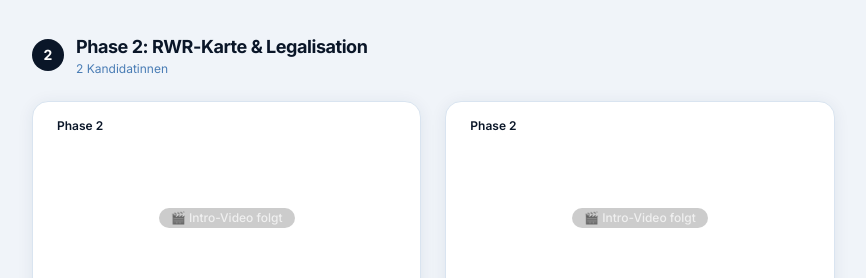
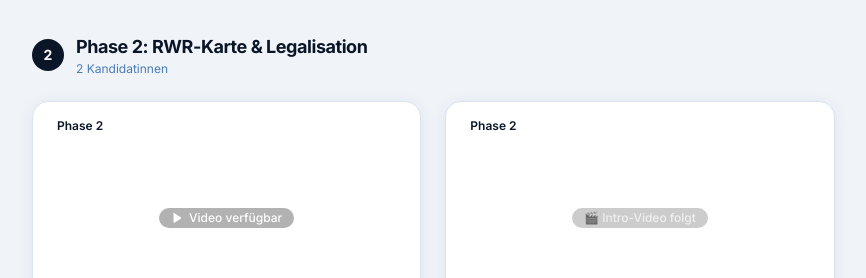
Before and after one commit to terra007/apoe-website, a Next.js app: page /pflegekraefte in a window 1280 px wide. Shown: the part 1240-1518 px from the top of the page, without its empty margins (0-866 px from the left). Built offline with nearby package versions, Linux system fonts and the light colour scheme.

Commit message:
fix: show video badge on card when video is available

```diff
--- a/components/PflegekraftCard.tsx
+++ b/components/PflegekraftCard.tsx
@@ -1,5 +1,5 @@
 import Link from "next/link";
-import { ArrowRight, Star, Clock } from "lucide-react";
+import { ArrowRight, Star, Clock, Play } from "lucide-react";
 import { type Pflegekraft, phaseLabels, phaseColors } from "@/lib/pflegekraefte-data";
 
 interface PflegekraftCardProps {
@@ -34,9 +34,16 @@ export default function PflegekraftCard({ pflegekraft: pk }: PflegekraftCardProp
           <div className="flex h-16 w-16 items-center justify-center rounded-full bg-white/20 border-2 border-white/40 text-2xl font-bold text-white">
             {initials}
           </div>
-          <span className="text-xs font-medium text-white/70 bg-black/20 rounded-full px-3 py-0.5">
-            🎬 Intro-Video folgt
-          </span>
+          {pk.videoUrl ? (
+            <span className="flex items-center gap-1.5 text-xs font-medium text-white bg-black/30 rounded-full px-3 py-0.5">
+              <Play className="h-3 w-3 fill-white" aria-hidden="true" />
+              Video verfügbar
+            </span>
+          ) : (
+            <span className="text-xs font-medium text-white/70 bg-black/20 rounded-full px-3 py-0.5">
+              🎬 Intro-Video folgt
+            </span>
+          )}
         </div>
 
         {/* Phase Badge */}
```
